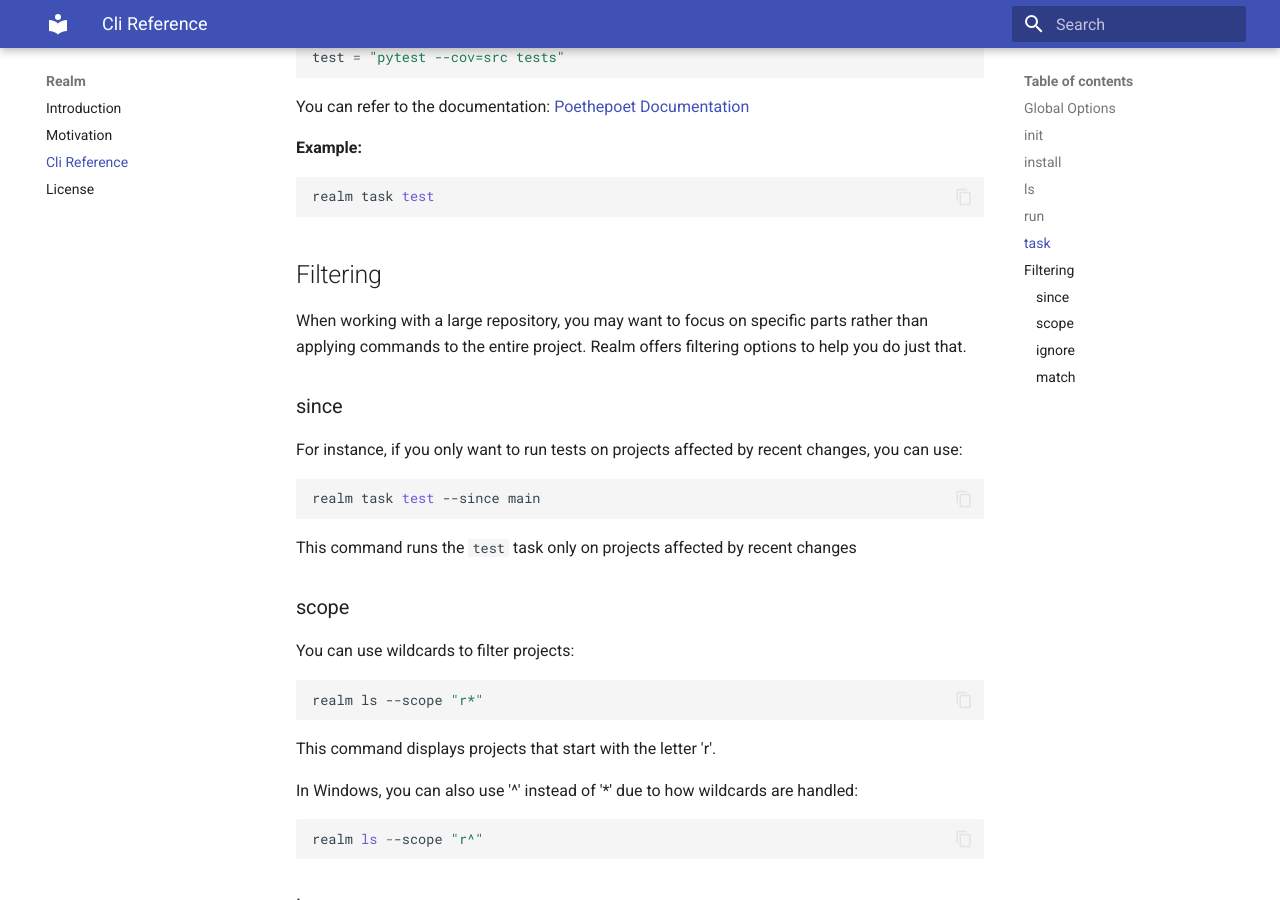
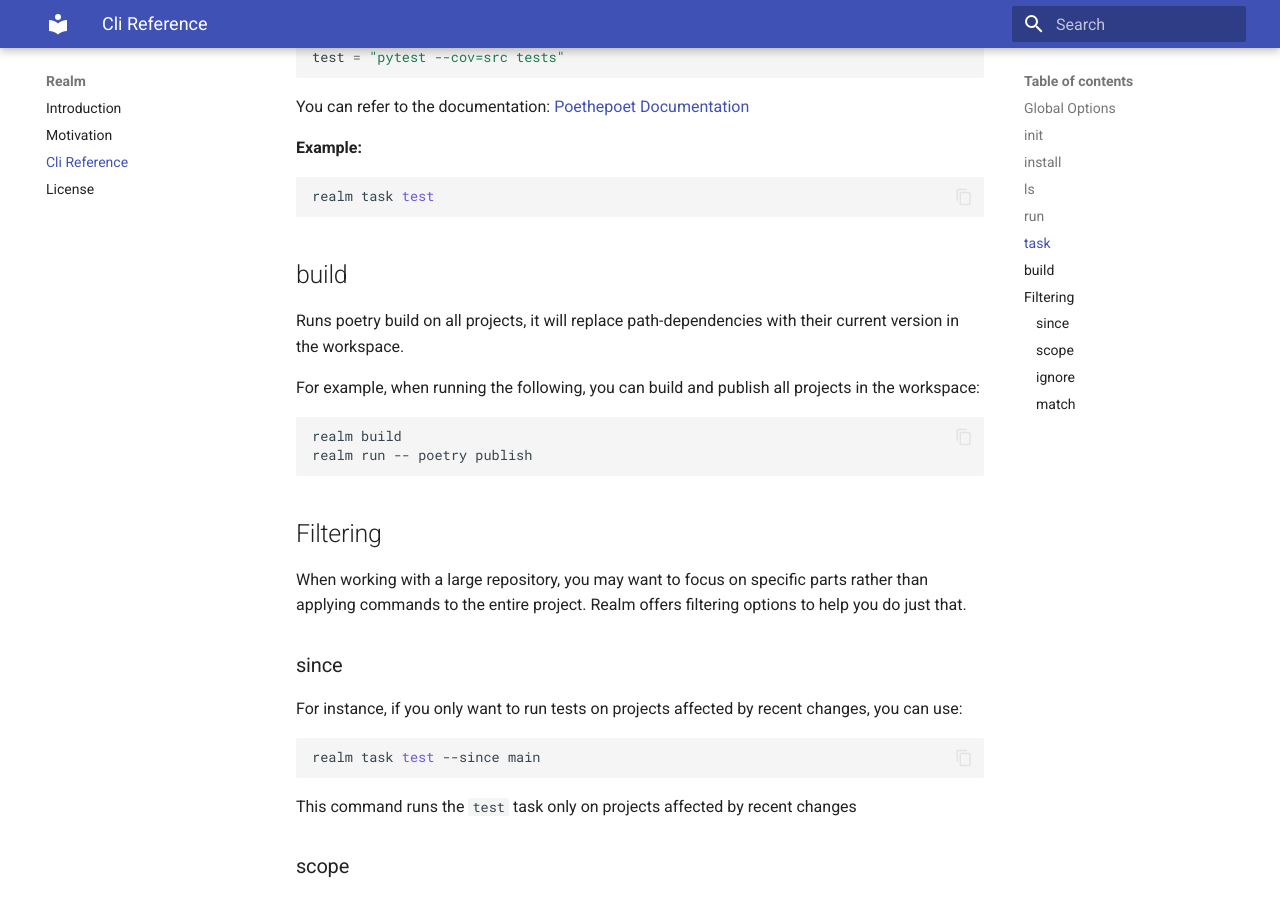
Before and after one commit to orlevii/realm, an MkDocs documentation site: the page built from docs/docs/cli.md, in a window 1280 px wide and 900 px high, scrolled down 1318 px. Built offline with MkDocs 1.6.1 and Material for MkDocs 9.7.7, drawn with Linux system fonts in a browser that asks for light colours.

Commit message:
chore(docs): build command (#28)

````diff
--- a/docs/docs/cli.md
+++ b/docs/docs/cli.md
@@ -54,6 +54,16 @@ You can refer to the documentation: [Poethepoet Documentation](https://poethepoe
 **Example:**
 ```bash
 realm task test
+```
+
+## build
+
+Runs poetry build on all projects, it will replace path-dependencies with their current version in the workspace.
+
+For example, when running the following, you can build and publish all projects in the workspace:
+```bash
+realm build
+realm run -- poetry publish
 ```
 
 ## Filtering
--- a/docs/pyproject.toml
+++ b/docs/pyproject.toml
@@ -4,7 +4,10 @@ version = "0.1.0"
 description = "Docs for realm"
 authors = ["Or Levi <orlevi128@gmail.com>"]
 license = "MIT"
-readme = "README.md"
+
+packages = [
+    { include = "docs" },
+]
 
 [tool.poetry.dependencies]
 python = "~3.10"
````
Also changed, not shown: docs/README.md (added, +17 -0 lines), docs/docs/__init__.py (added), 1 other file.
